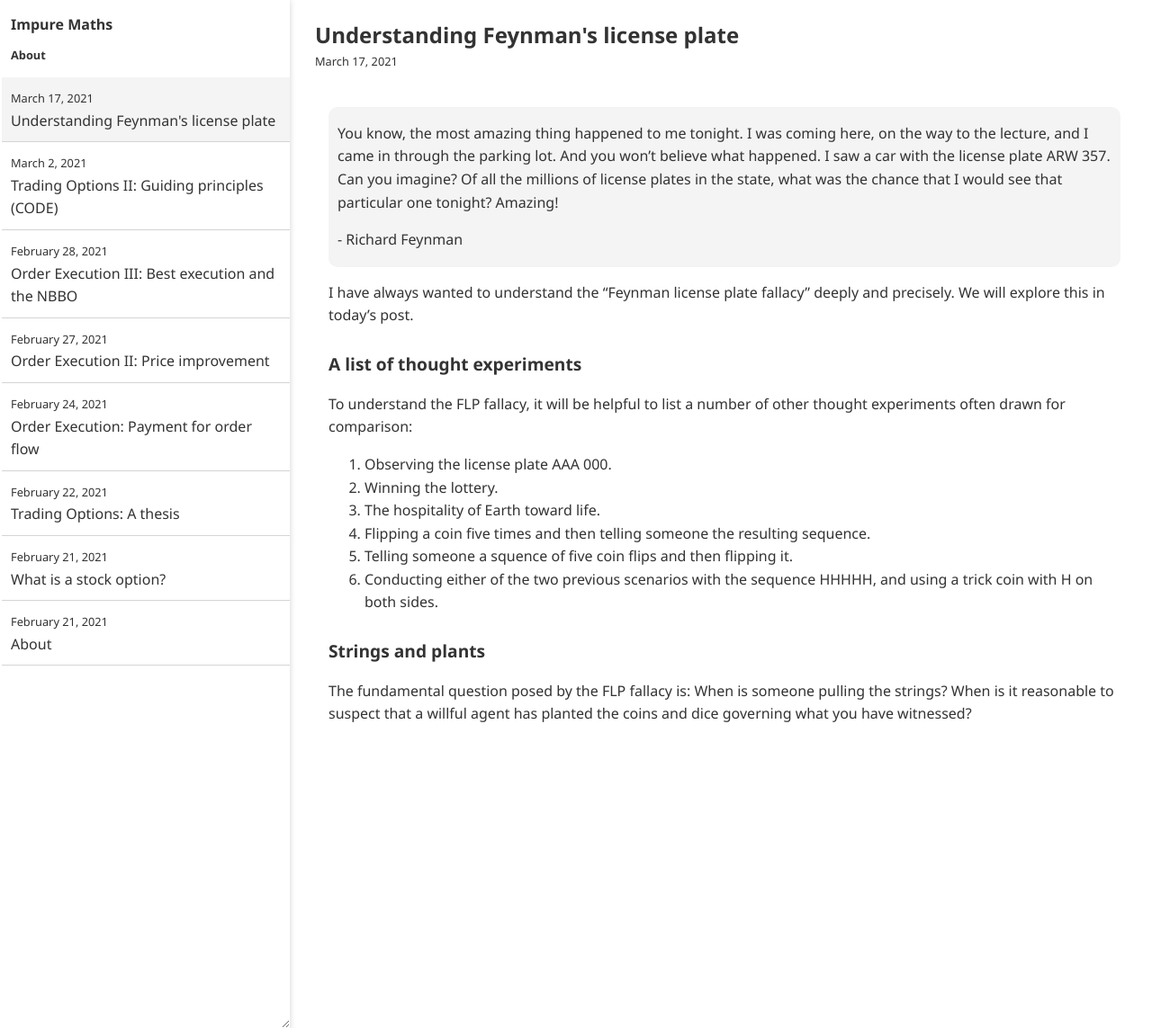
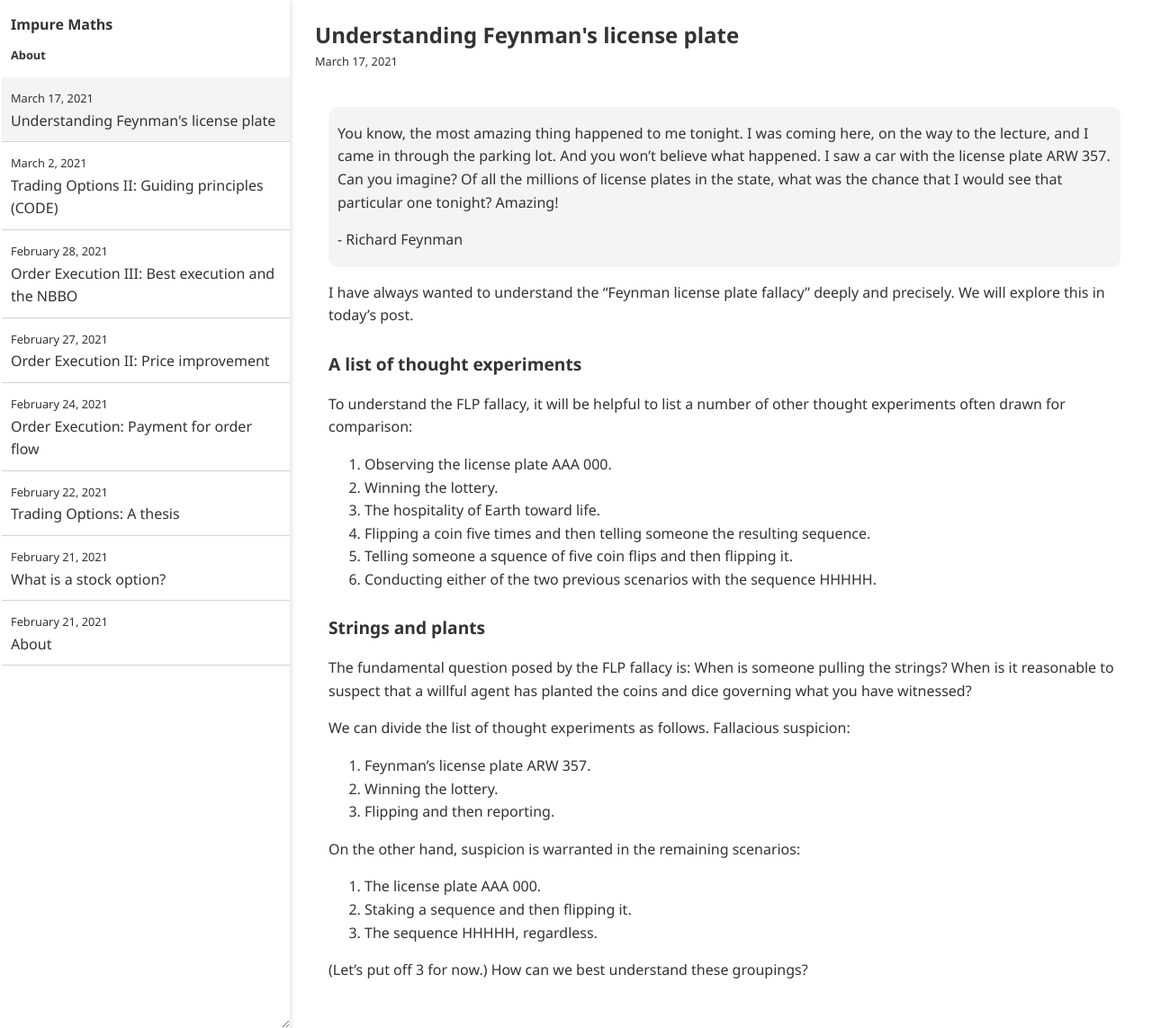
Before and after one commit to impuremaths/impuremaths.github.io, a Jekyll site: the page built from _posts/2021-03-17-understanding-feynmans-license-plate.md, in a window 1280 px wide and 1143 px high. Shown: the whole window at 90% size. Built offline with Jekyll 4.4.1, drawn with Linux system fonts in a browser that asks for light colours.

Commit message:
Update 2021-03-17-understanding-feynmans-license-plate.md

```diff
--- a/_posts/2021-03-17-understanding-feynmans-license-plate.md
+++ b/_posts/2021-03-17-understanding-feynmans-license-plate.md
@@ -19,8 +19,22 @@ To understand the FLP fallacy, it will be helpful to list a number of other thou
 3. The hospitality of Earth toward life.
 4. Flipping a coin five times and then telling someone the resulting sequence.
 5. Telling someone a squence of five coin flips and then flipping it.
-6. Conducting either of the two previous scenarios with the sequence HHHHH, and using a trick coin with H on both sides.
+6. Conducting either of the two previous scenarios with the sequence HHHHH.
 
 ### Strings and plants
 
 The fundamental question posed by the FLP fallacy is: When is someone pulling the strings? When is it reasonable to suspect that a willful agent has planted the coins and dice governing what you have witnessed?
+
+We can divide the list of thought experiments as follows. Fallacious suspicion:
+
+0. Feynman's license plate ARW 357.
+2. Winning the lottery.
+4. Flipping and then reporting.
+
+On the other hand, suspicion is warranted in the remaining scenarios:
+
+1. The license plate AAA 000.
+5. Staking a sequence and then flipping it.
+6. The sequence HHHHH, regardless.
+
+(Let's put off 3 for now.) How can we best understand these groupings?
```
